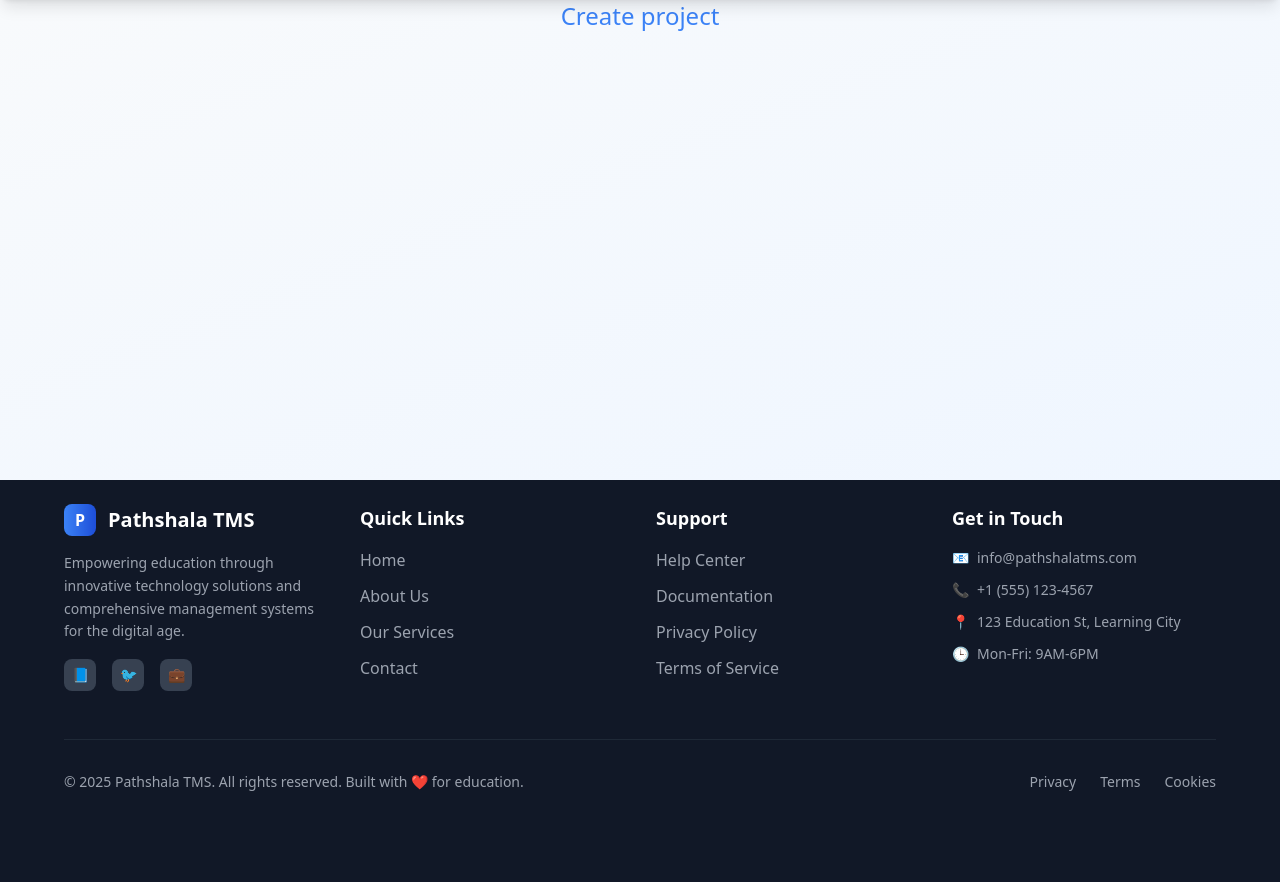
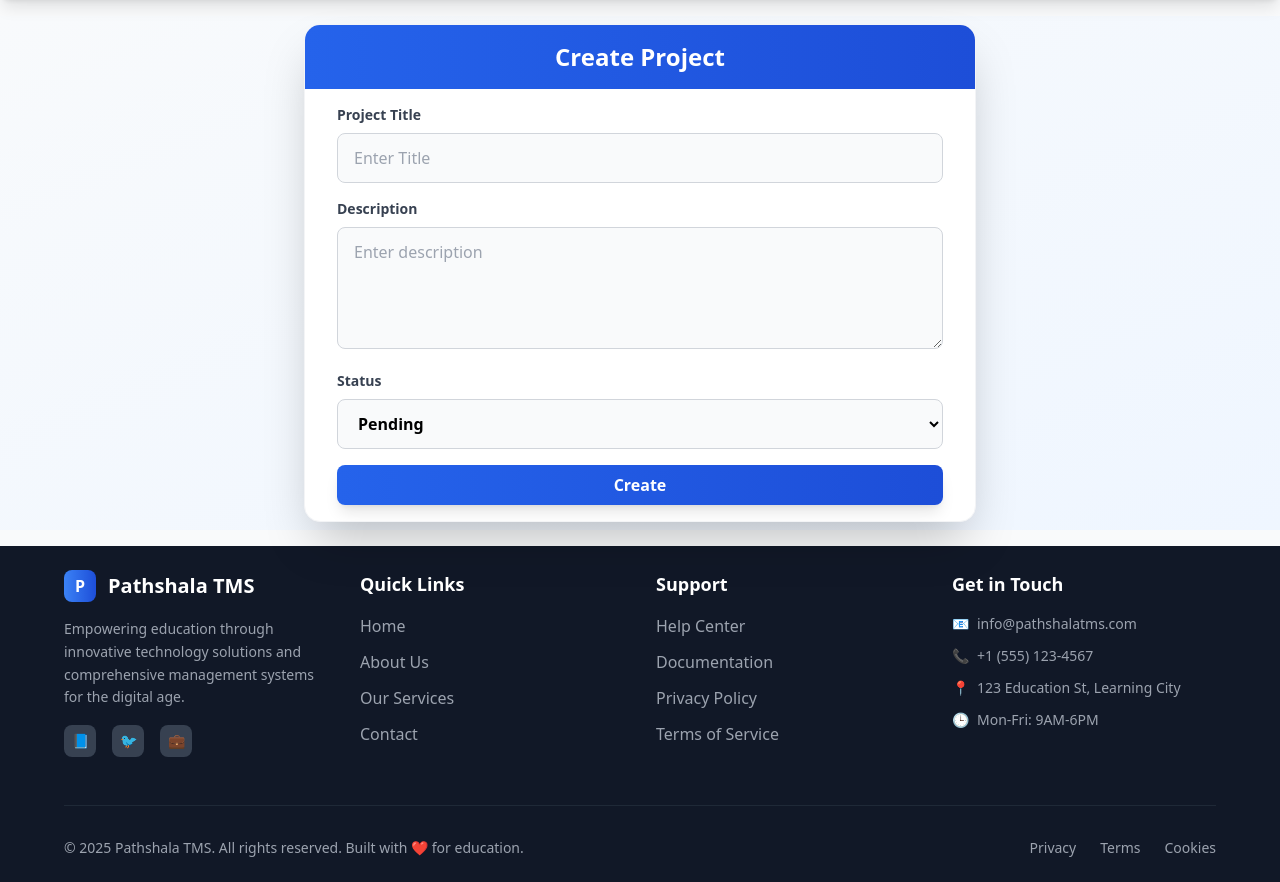
Before and after one commit to SumaniqueCode/pathshalaTMS, a Django app: page /employer/register-project in a window 1280 px wide. Shown: the part 65-947 px from the top of the page. Before the commit the page ends 856 px from the top, so only its background shows below. Run offline with Django 5.2, Linux system fonts and the light colour scheme; a user stored in the database is signed in; some libraries are stand-ins or nearby versions.

Commit message:
created project create and view page

```diff
--- a/main/settings.py
+++ b/main/settings.py
@@ -107,7 +107,7 @@
 
 LANGUAGE_CODE = 'en-us'
 
-TIME_ZONE = 'UTC'
+TIME_ZONE = 'Asia/Kathmandu'
 
 USE_I18N = True
 
--- a/main/urls.py
+++ b/main/urls.py
@@ -26,7 +26,8 @@
 employer_urlpatterns = [
     path("dashboard", employerDashboard),
     path("projects", employerProjects),
-    path("register-project", registerProjectPage)
+    path("register-project", registerProjectPage),
+    path("create-project", createProject),
 ]
 
 employee_urlpatterns = [
@@ -49,7 +50,6 @@
     path("employer/", include(employer_urlpatterns)),
     path("employee/", include(employee_urlpatterns)),
     path("projects", projects),
-
 ]
 if settings.DEBUG:
     urlpatterns += static(settings.MEDIA_URL, document_root=settings.MEDIA_ROOT)
--- a/projects/views.py
+++ b/projects/views.py
@@ -1,5 +1,8 @@
 from django.shortcuts import redirect, render
 from django.contrib.auth.decorators import login_required
+from .models import *
+from django.contrib import messages
+from django.shortcuts import get_list_or_404
 
 @login_required(login_url="/login")
 def projects(request):
@@ -14,8 +17,9 @@
 @login_required(login_url="/login")
 def employerProjects(request):
     role = request.user.profile.role
+    projects = get_list_or_404(Project, user=request.user)
     if role =="employer":
-        return render(request, "pages/employer/project/project_page.html")
+        return render(request, "pages/employer/project/project_page.html", {"projects":projects})
     else:
         return redirect('/employee/projects')
 
@@ -27,5 +31,27 @@
     else:
         return redirect('/employer/projects')
 
+@login_required(login_url='/login')
 def registerProjectPage(request):
     return render(request, "pages/employer/project/register_project.html")
+
+def createProject(request):
+    errors={}
+    user = request.user
+    title = request.POST.get('title')
+    description = request.POST.get('description')
+    status = request.POST.get('status')
+
+    if user.profile.role=="employer":
+        if len(title)<3:
+            errors={"title":"Title length should be more than 3 characters."}
+        if description != "" and len(description)<10:
+            errors={"description":"Description length should be more than 10 characters."}
+        if errors:
+            return render(request, "pages/employer/project/register_project.html", {"errors":errors})
+
+        project= Project( title = title, description= description, status=status, user=user)
+        project.save()
+
+        messages.success(request, "Project created successfully")
+        return redirect('/employer/projects')
--- a/templates/pages/employer/project/register_project.html
+++ b/templates/pages/employer/project/register_project.html
@@ -1,4 +1,46 @@
-{%extends 'layouts/main.html'%}
-{%block content%}
-<h1 class="text-center text-2xl text-blue-500">Create project</h1>
-{%endblock%}
+{% extends 'layouts/main.html' %}
+
+{% block content %}
+  <div class="flex items-center justify-center p-2 my-4">
+    <div class="w-full max-w-2xl">
+      <form method="POST" action="/employer/create-project" enctype="multipart/form-data" class="bg-white shadow-2xl rounded-2xl border border-gray-100 overflow-hidden">
+        {% csrf_token %}
+        <!-- Header Section -->
+        <div class="bg-gradient-to-r from-blue-600 to-blue-700 px-8 py-4 text-center">
+          <h2 class="text-2xl font-bold text-white">Create Project</h2>
+        </div>
+
+        <!-- Form Section -->
+        <div class="px-8 py-4 space-y-4">
+          <!-- Title Field -->
+          <div class="space-y-2">
+            <label for="title" class="block text-sm font-semibold text-gray-700">Project Title</label>
+            <input type="text" id="title" name="title" class="w-full px-4 py-3 border border-gray-300 rounded-lg focus:ring-2 focus:ring-blue-500 focus:border-blue-500 transition-colors duration-200 bg-gray-50 focus:bg-white" placeholder="Enter Title" required />
+            {% if errors %}
+              <span class="text-red-500">{{ errors.title }}</span>
+            {% endif %}
+          </div>
+          <div class="space-y-2">
+            <label for="description" class="block text-sm font-semibold text-gray-700">Description</label>
+            <textarea type="text" rows="4" id="description" name="description" class="w-full px-4 py-3 border border-gray-300 rounded-lg focus:ring-2 focus:ring-blue-500 focus:border-blue-500 transition-colors duration-200 bg-gray-50 focus:bg-white" placeholder="Enter description" required></textarea>
+            {% if errors %}
+              <span class="text-red-500">{{ errors.description }}</span>
+            {% endif %}
+          </div>
+          <!-- Status Field -->
+          <div class="space-y-2">
+            <label for="status" class="block text-sm font-semibold text-gray-700">Status</label>
+            <select id="status" name="status" class="font-semibold w-full px-4 py-3 border border-gray-300 rounded-lg focus:ring-2 focus:ring-blue-500 focus:border-blue-500 transition-colors duration-200 bg-gray-50 focus:bg-white" required>
+              <option class="text-white bg-yellow-500" value="Pending">Pending</option>
+              <option class="text-white bg-blue-600" value="In Progress">In Progress</option>
+              <option class="text-white bg-green-500" value="Completed">Completed</option>
+              <option class="text-white bg-red-500" value="Canceled">Canceled</option>
+            </select>
+          </div>
+          <!-- Submit Button -->
+          <button type="submit" class="w-full bg-gradient-to-r from-blue-600 to-blue-700 text-white py-2 px-4 rounded-lg font-semibold hover:from-blue-700 hover:to-blue-800 focus:outline-none focus:ring-2 focus:ring-blue-500 focus:ring-offset-2 transition-all duration-200 shadow-lg hover:shadow-xl transform hover:-translate-y-0.5">Create</button>
+        </div>
+      </form>
+    </div>
+  </div>
+{% endblock %}
```
Also changed, not shown: templates/pages/employer/project/project_page.html (+20 -5 lines), db.sqlite3.
